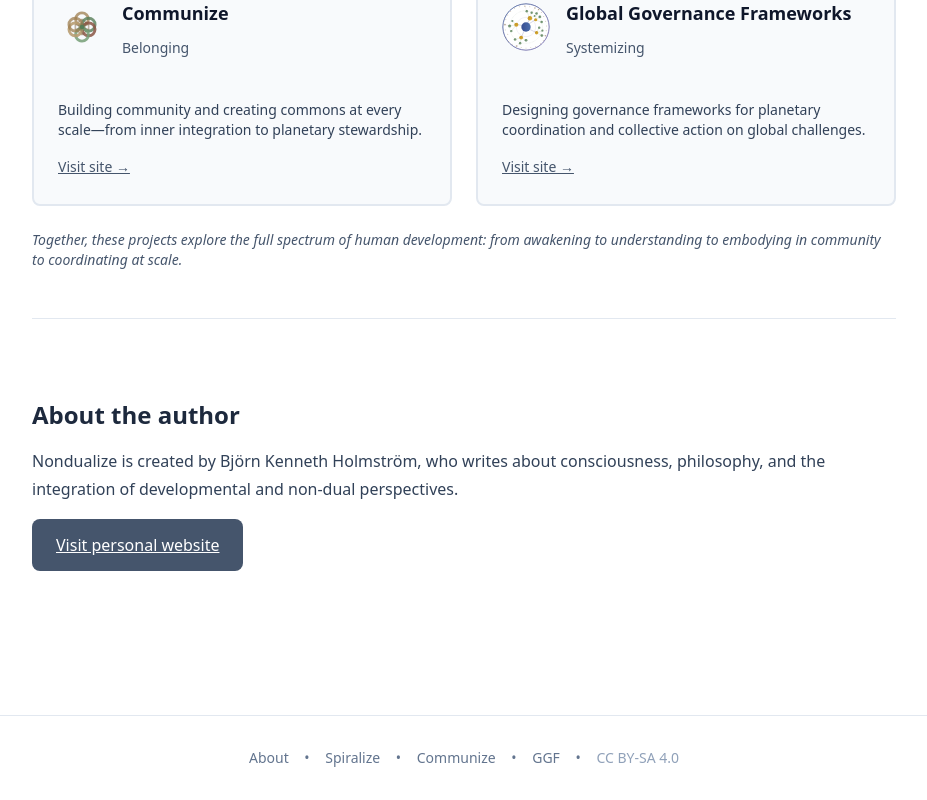
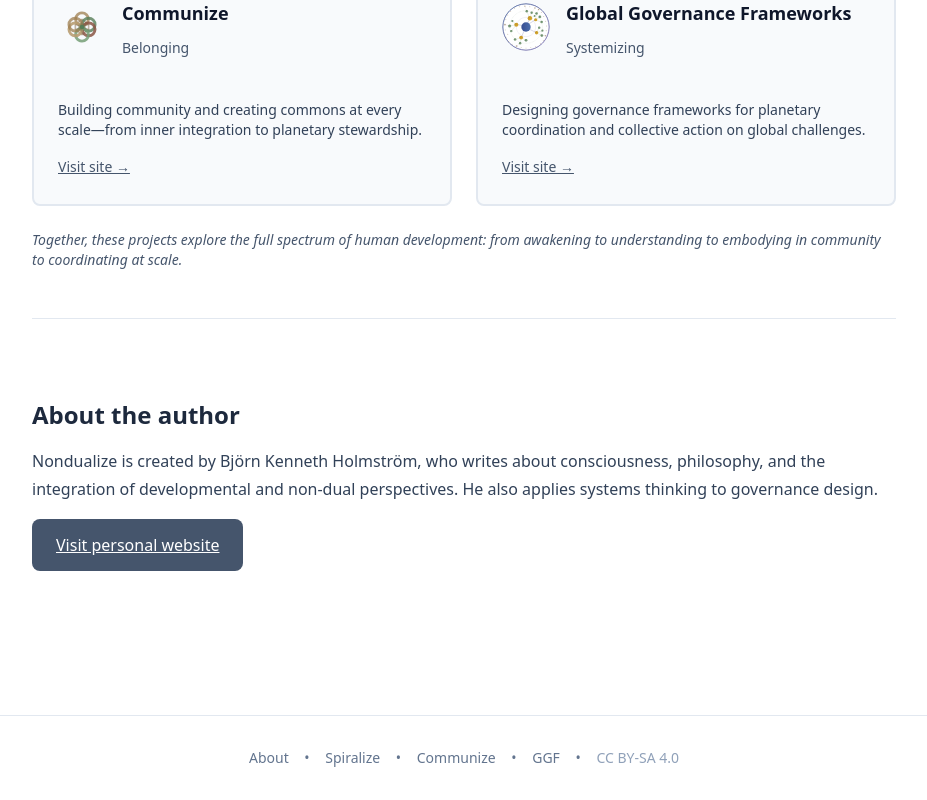
Before and after one commit to BjornKennethHolmstrom/Nondualize, a SvelteKit app: page /about in a window 1280 px wide. Shown: the part 1517-2317 px from the top of the page, without its empty margins (176-1103 px from the left). Built offline with nearby package versions, Linux system fonts and the light colour scheme.

Commit message:
Expand about the author's website with note about governance

```diff
--- a/src/routes/about/+page.svelte
+++ b/src/routes/about/+page.svelte
@@ -63,7 +63,7 @@
       },
       author: {
         title: "About the author",
-        text: "Nondualize is created by Björn Kenneth Holmström, who writes about consciousness, philosophy, and the integration of developmental and non-dual perspectives.",
+        text: "Nondualize is created by Björn Kenneth Holmström, who writes about consciousness, philosophy, and the integration of developmental and non-dual perspectives. He also applies systems thinking to governance design.",
         link: "Visit personal website"
       }
     },
@@ -123,7 +123,7 @@
       },
       author: {
         title: "Om författaren",
-        text: "Nondualize skapas av Björn Kenneth Holmström, som skriver om medvetande, filosofi och integrationen av utvecklingsmässiga och icke-duala perspektiv.",
+        text: "Nondualize skapas av Björn Kenneth Holmström, som skriver om medvetande, filosofi och integrationen av utvecklingsmässiga och icke-duala perspektiv. Han tillämpar även systemtänkande inom styrningsdesign.",
         link: "Besök personlig webbplats"
       }
     }
```
